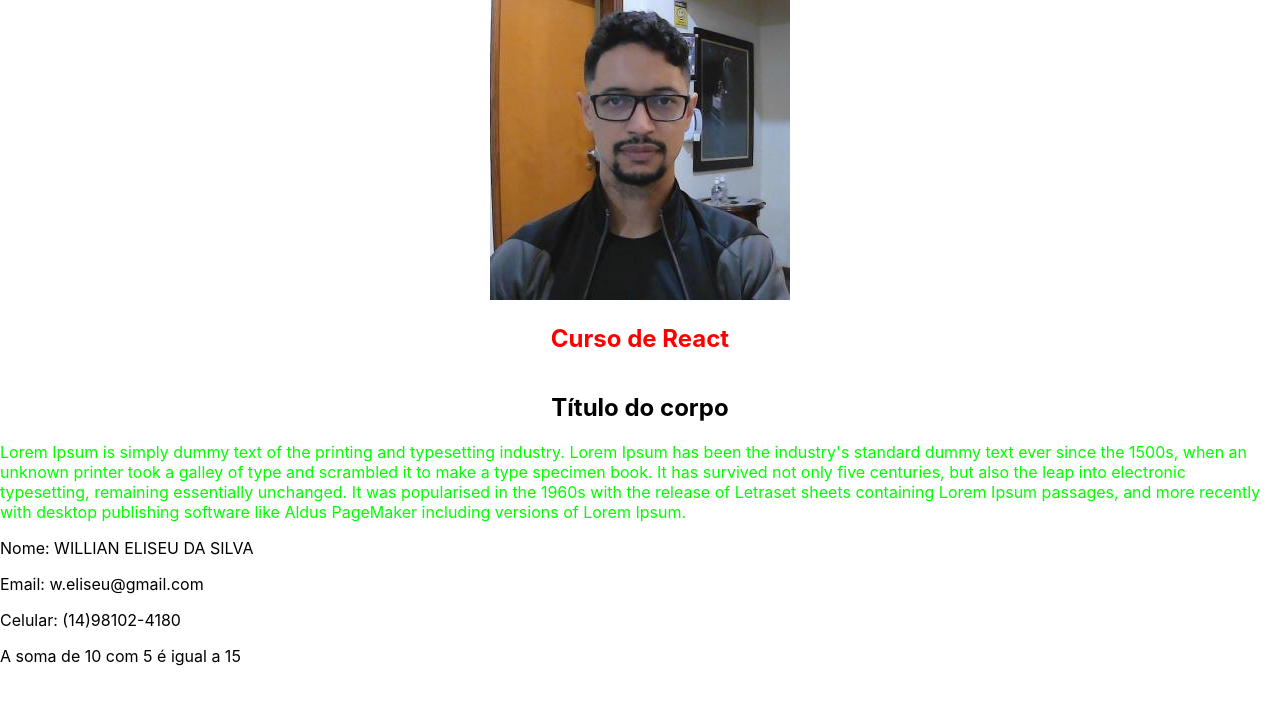
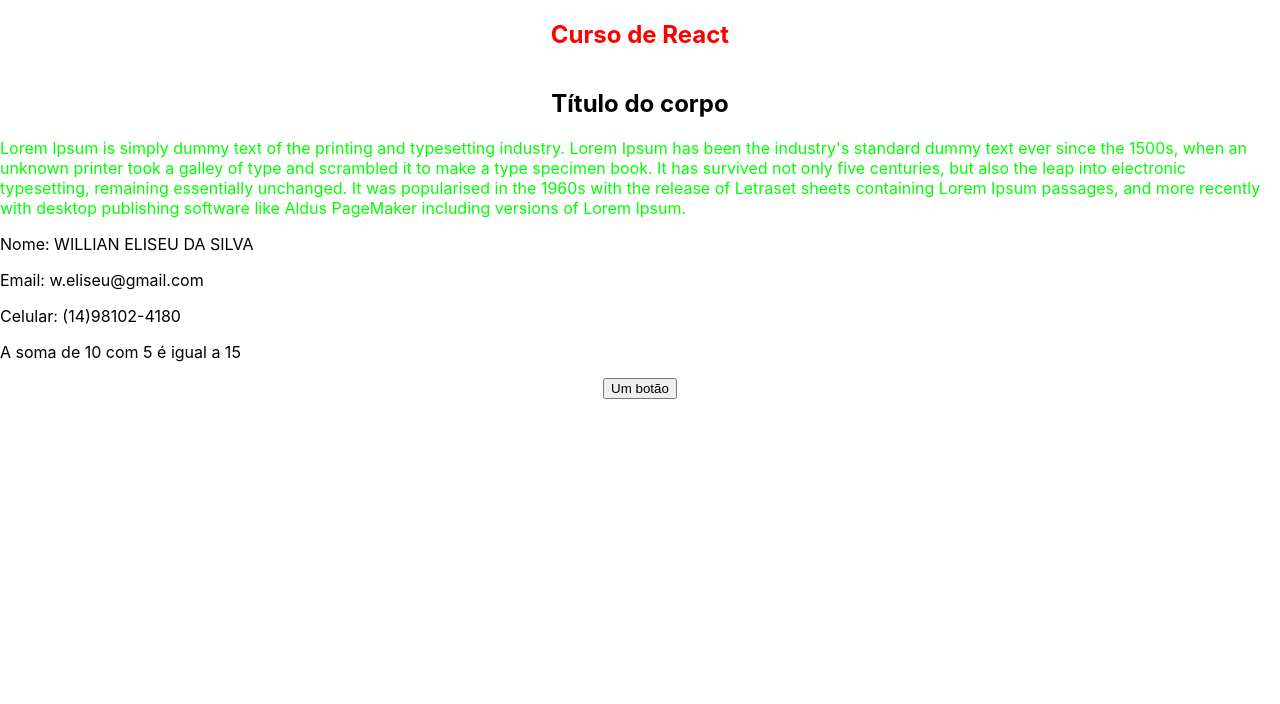
Before and after one commit to Willian-Eliseu/react-app01, a React (Create React App) app: page / in a window 1280 px wide. Shown: the top 704 px of the page. Built offline with nearby package versions, Linux system fonts and the light colour scheme.

Commit message:
inserindo um botão

```diff
--- a/src/App.js
+++ b/src/App.js
@@ -1,6 +1,7 @@
 import Header from './components/header';
 import Corpo from './components/Corpo';
 import Dados from './components/Dados';
+import Botao from './components/botao';
 import './App.css';
 
 function App() {
@@ -9,6 +10,7 @@
 			<section className='caixa'>
 				<Header/>
 				<Corpo/>
+				<Botao/>
 			</section>
 		</>
 	);
--- /dev/null
+++ b/src/components/botao.js
@@ -0,0 +1,6 @@
+import React from "react";
+export default function botao(){
+    return(
+        <button>Um botão</button>
+    );
+}
--- a/src/components/header.js
+++ b/src/components/header.js
@@ -4,7 +4,7 @@
 export default function Header(){
     return(
         <header>
-            <img src={Eu} />
+            {/* <img src={Eu} /> */}
             <h1 class="text-center red">Curso de React</h1>
         </header>
     )
```
